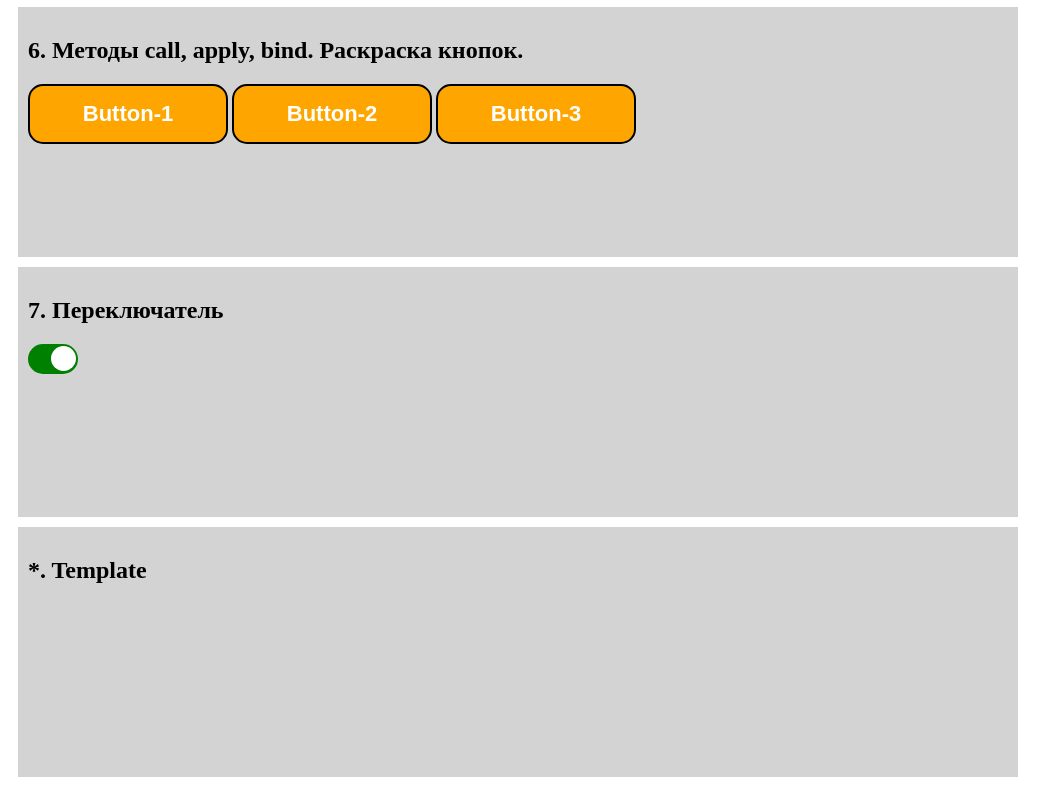
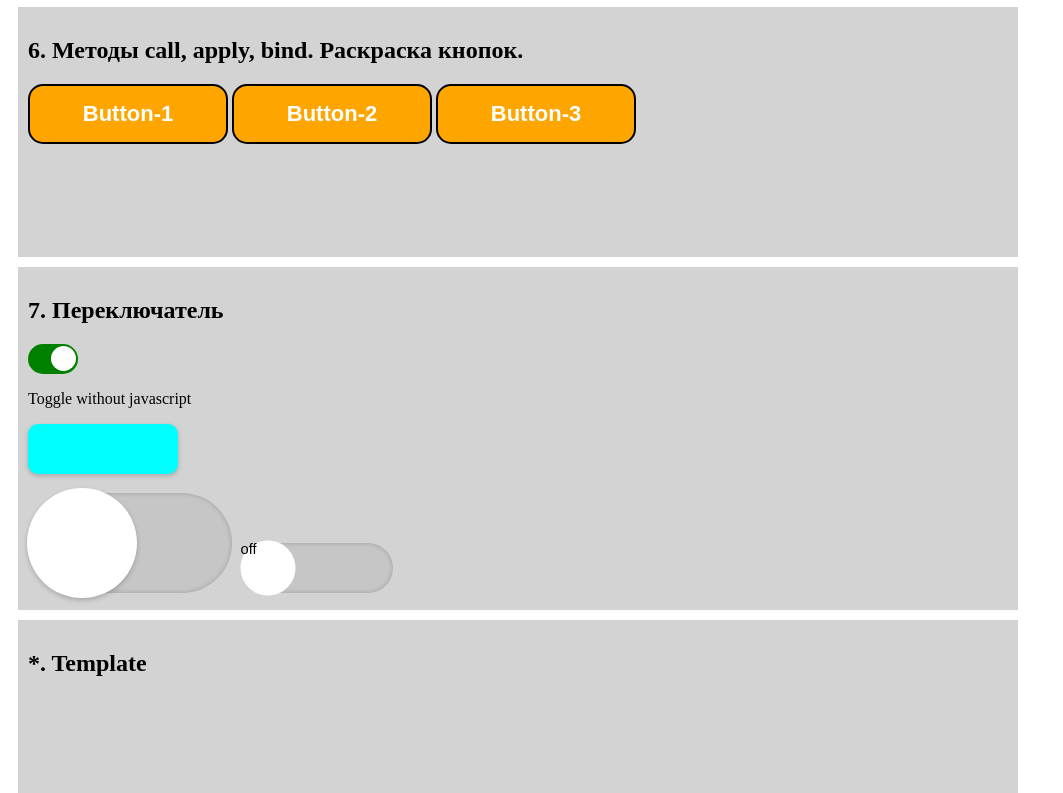
Before and after one commit to cartario/vazil, a plain HTML site: page practice.html in a window 1280 px wide. Shown: the part 1313-2106 px from the top of the page, without its empty margins (0-1063 px from the left). Drawn offline with Linux system fonts and the light colour scheme.

Commit message:
toggle css

```diff
--- a/css/practice.css
+++ b/css/practice.css
@@ -66,10 +66,15 @@
 	/*border: 1px solid grey;*/
 }
 
-.block-range__cont input {
+.block-range__cont input[type="range"] {
 	position: absolute;
 	bottom: 0px;
 	width: 300px;
+	  -webkit-appearance: none;
+  -moz-appearance: none;
+  border-radius: 15px;
+  outline: none;
+
 }
 
 .block-range__text {
@@ -138,3 +143,86 @@
 .toggle-text {
 	display: none;
 }
+
+
+.cbx2[type="checkbox"] {
+	width: 150px;
+	height: 50px;
+	-webkit-appearance: none;
+  -moz-appearance: none;
+  background: #c6c6c6;
+  outline: none;
+  border-radius: 50px;
+  box-shadow: inset 0 0 5px rgba(0,0,0, .2);
+  transition: 0.5s;
+  position: relative;
+}
+
+.cbx2[type="checkbox"]::before {
+	content: 'off';
+	position: absolute;
+	top: 0;
+	left: 0;
+	width: 50px;
+	height: 50px;
+	transform: scale(1.1);
+	background-color: #fff;
+	border-radius: 50%;
+	transition: 0.5s all ease;
+}
+
+.cbx2:checked[type="checkbox"] {
+	background-color: green;
+
+}
+
+.cbx2:checked[type="checkbox"]::before {
+	left: 100px;
+	content: 'on';
+}
+
+.cbx[type="checkbox"] {
+  width: 200px;
+  height: 100px;
+  -webkit-appearance: none;
+  -moz-appearance: none;
+  background: #c6c6c6;
+  outline: none;
+  border-radius: 50px;
+  box-shadow: inset 0 0 5px rgba(0,0,0, .2);
+  transition: 0.5s;
+  position: relative;
+}
+
+.cbx:checked[type="checkbox"] {
+  background: #02a9f4;
+}
+
+.cbx[type="checkbox"]::before {
+  content: '';
+  position: absolute;
+  width: 100px;
+  height: 100px;
+  border-radius: 50%;
+  top: 0;
+  left: 0;
+  background: #fff;
+  transform: scale(1.1);
+  box-shadow: 0 2px 5px rgba(0,0,0, .2);
+  transition: 0.5s;
+}
+
+.cbx:checked[type="checkbox"]::before {
+  left: 100px;
+}
+
+.toggle-out {
+	width: 150px;
+	height: 50px;
+	padding: 5px;
+	font-weight: bold;
+	text-align: center;
+	border-radius: 10px;
+	background-color: cyan;
+	box-shadow: 0 2px 5px rgba(0,0,0, .2);
+}
--- a/js/practice.js
+++ b/js/practice.js
@@ -199,6 +199,18 @@ inputRange.addEventListener('input', function(){
 
 	toggleCanva.onclick = toggle;
 
+	let cssToggle = function () {
+		let cbx = document.querySelector('.cbx');
+		let toggleOut = document.querySelector('.toggle-out');
+		let n = 0;
 
+		cbx.addEventListener('change', function (evt) {
+			if (evt.target.checked) {
+				n = n + 1;
+				toggleOut.textContent = `Чекбокс был включен ${n} раз`;
+			}
+		})
+	}
 
+	cssToggle();
 })();
--- a/practice.html
+++ b/practice.html
@@ -111,6 +111,12 @@
 			<div class="toggle-circle toggle-circle--on"></div>
 		</div>
 		<div class="toggle-text">Lorem ipsum dolor sit amet, consectetur adipiscing elit, sed do eiusmod tempor incididunt ut labore et dolore magna aliqua. Ut enim ad minim veniam, quis nostrud exercitation ullamco laboris nisi ut aliquip ex ea commodo consequat. Duis aute irure dolor in reprehenderit in voluptate velit esse cillum dolore eu fugiat nulla pariatur. Excepteur sint occaecat cupidatat non proident, sunt in culpa qui officia deserunt mollit anim id est laborum."</div>
+		<p>Toggle without javascript</p>
+		<p class="toggle-out"></p>
+
+		 <input class="cbx" type="checkbox">
+
+		 <input class="cbx2" type="checkbox">
 	</div>
 
 
@@ -120,6 +126,8 @@
 		</h2>
 	</div>
 
+
+
 	<script src="js/practice.js" type="text/javascript"></script>
 
 </body>
```
